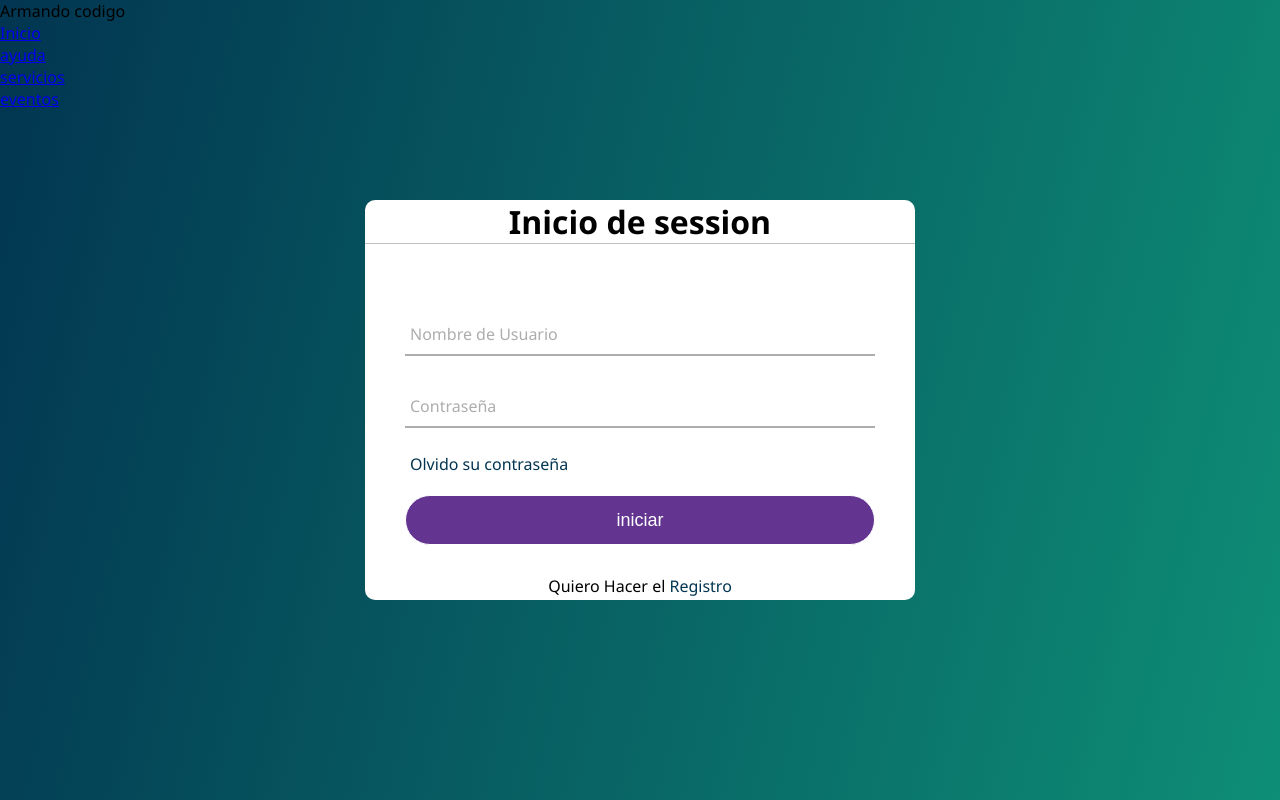
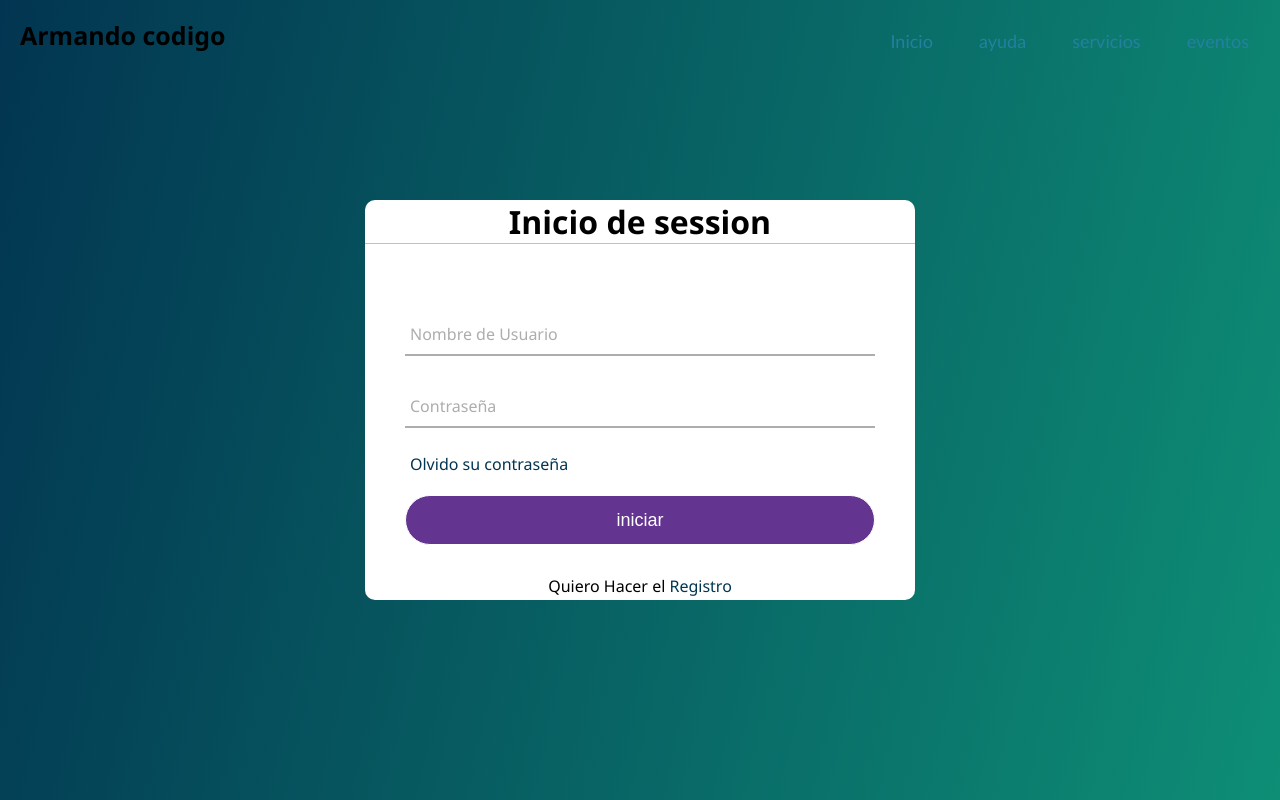
Before and after one commit to mandoArmaweb/arma-form-contact, a plain HTML site: page index.html in a window 1280 px wide. Drawn offline with Linux system fonts and the light colour scheme.

Commit message:
Update styles.css
agregando estilos ala nevagacion

```diff
--- a/styles.css
+++ b/styles.css
@@ -9,6 +9,39 @@ body {
   font-family: 'Segoe UI', Tahoma, Geneva, Verdana, sans-serif;
   background: linear-gradient(103deg,  #023551, #0E8E76);
   height: 100vh;
+}
+
+
+/* MENU-NAV */
+.menu .logo {
+  font-size: 25px;
+  line-height: 70px;
+  font-weight: 900;
+  margin-left: 20px;
+}
+
+.menu ul {
+  float: right;
+  margin-right: 10px;
+}
+
+.menu ul li {
+  display: inline-block;
+  margin: 30px 15px;
+}
+
+.menu ul li a {
+
+  font-family: 'Trebuchet MS', 'Lucida Sans Unicode', 'Lucida Grande', 'Lucida Sans', Arial, sans-serif;
+  font-size: 18px;
+  padding: 8px 6px;
+  text-decoration: none;
+  color: #2480a1;
+}
+
+.menu ul li a:hover {
+  color: #451bdf;
+
 }
 
 .formulario {
```
